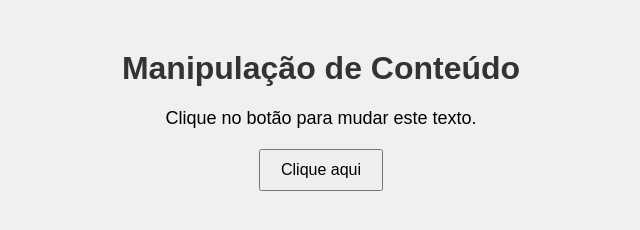
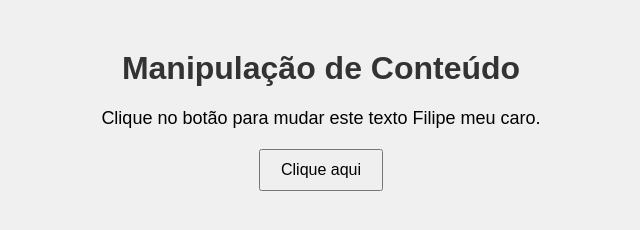
Before and after one commit to FilipeSobreiraCampos/Teste, a plain HTML site: page index.html in a window 1280 px wide. Shown: the whole page, without its empty margins (319-959 px from the left). Drawn offline with Linux system fonts and the light colour scheme.

Commit message:
Atualizações na interface

```diff
--- a/index.html
+++ b/index.html
@@ -8,7 +8,7 @@
 </head>
 <body>
     <h1>Manipulação de Conteúdo</h1>
-    <p id="mensagem">Clique no botão para mudar este texto.</p>
+    <p id="mensagem">Clique no botão para mudar este texto Filipe meu caro.</p>
     <button id="botao">Clique aqui</button>
 
     <script src="scripts.js"></script>
```
